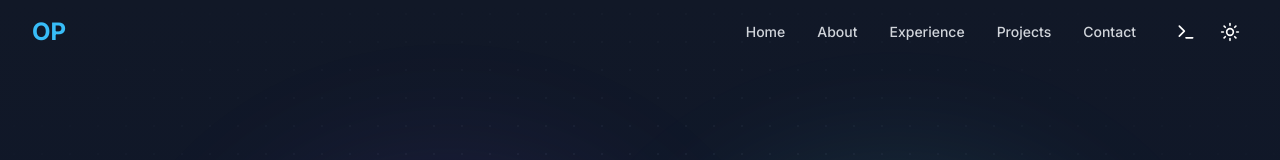
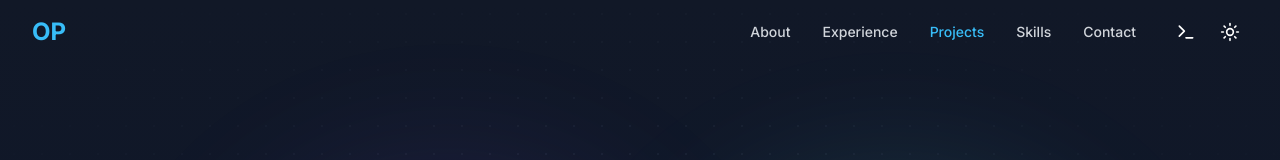
Before and after one commit to OmPatel1493/portfolio, a Next.js app: page / in a window 1280 px wide. Shown: the top 160 px of the page. Built offline with nearby package versions, Linux system fonts and the light colour scheme.

Commit message:
made changes to navbar text

```diff
--- a/components/layout/Navbar.tsx
+++ b/components/layout/Navbar.tsx
@@ -14,6 +14,7 @@ const navItems = [
   { name: "About", path: "#about" },
   { name: "Experience", path: "#experience" },
   { name: "Projects", path: "#projects" },
+  { name: "Skills", path: "#skills" },
   { name: "Contact", path: "#contact" }
 ];
 
@@ -21,11 +22,31 @@ export default function Navbar() {
   const [isOpen, setIsOpen] = useState(false);
   const [scrolled, setScrolled] = useState(false);
   const [showTerminal, setShowTerminal] = useState(false);
+  const [activeSection, setActiveSection] = useState("home");
   const pathname = usePathname();
 
   useEffect(() => {
-    const handleScroll = () => setScrolled(window.scrollY > 20);
-    window.addEventListener("scroll", handleScroll);
+    const sectionIds = navItems.map((item) => item.path.replace("#", ""));
+
+    const handleScroll = () => {
+      setScrolled(window.scrollY > 20);
+
+      const viewportCenter = window.scrollY + window.innerHeight / 2;
+      let current = sectionIds[0];
+      for (const id of sectionIds) {
+        const el = document.getElementById(id);
+        if (!el) continue;
+        if (el.offsetTop <= viewportCenter) {
+          current = id;
+        } else {
+          break;
+        }
+      }
+      setActiveSection(current);
+    };
+
+    handleScroll();
+    window.addEventListener("scroll", handleScroll, { passive: true });
     return () => window.removeEventListener("scroll", handleScroll);
   }, []);
 
@@ -44,7 +65,9 @@ export default function Navbar() {
             </Link>
 
             <div className="hidden md:flex items-center space-x-8">
-              {navItems.map((item) => (
+              {navItems.filter((item) => item.name !== "Home").map((item) => {
+                const isActive = activeSection === item.path.replace("#", "");
+                return (
                   <a
                     key={item.path}
                     href={item.path}
@@ -52,11 +75,17 @@ export default function Navbar() {
                       e.preventDefault();
                       document.querySelector(item.path)?.scrollIntoView({ behavior: "smooth" });
                     }}
-                  className="text-sm font-medium transition-colors text-gray-700 dark:text-gray-300 hover:text-primary-600 dark:hover:text-primary-400"
+                    className={cn(
+                      "text-sm font-medium transition-colors hover:text-primary-600 dark:hover:text-primary-400",
+                      isActive
+                        ? "text-primary-600 dark:text-primary-400"
+                        : "text-gray-700 dark:text-gray-300"
+                    )}
                   >
                     {item.name}
                   </a>
-              ))}
+                );
+              })}
               <div className="flex items-center space-x-2">
                 <button
                   onClick={() => setShowTerminal(true)}
@@ -99,7 +128,9 @@ export default function Navbar() {
             className="md:hidden bg-white dark:bg-gray-900 border-t border-gray-200 dark:border-gray-800"
           >
             <div className="px-4 py-4 space-y-3">
-              {navItems.map((item) => (
+              {navItems.map((item) => {
+                const isActive = activeSection === item.path.replace("#", "");
+                return (
                   <a
                     key={item.path}
                     href={item.path}
@@ -108,11 +139,17 @@ export default function Navbar() {
                       setIsOpen(false);
                       document.querySelector(item.path)?.scrollIntoView({ behavior: "smooth" });
                     }}
-                  className="block px-4 py-2 rounded-lg text-sm font-medium transition-colors text-gray-700 dark:text-gray-300 hover:bg-gray-100 dark:hover:bg-gray-800"
+                    className={cn(
+                      "block px-4 py-2 rounded-lg text-sm font-medium transition-colors",
+                      isActive
+                        ? "text-violet-600 dark:text-violet-400 bg-violet-500/10"
+                        : "text-gray-700 dark:text-gray-300 hover:bg-gray-100 dark:hover:bg-gray-800"
+                    )}
                   >
                     {item.name}
                   </a>
-              ))}
+                );
+              })}
             </div>
           </motion.div>
         )}
```
Lines whose indentation alone changed are shown as unchanged.
